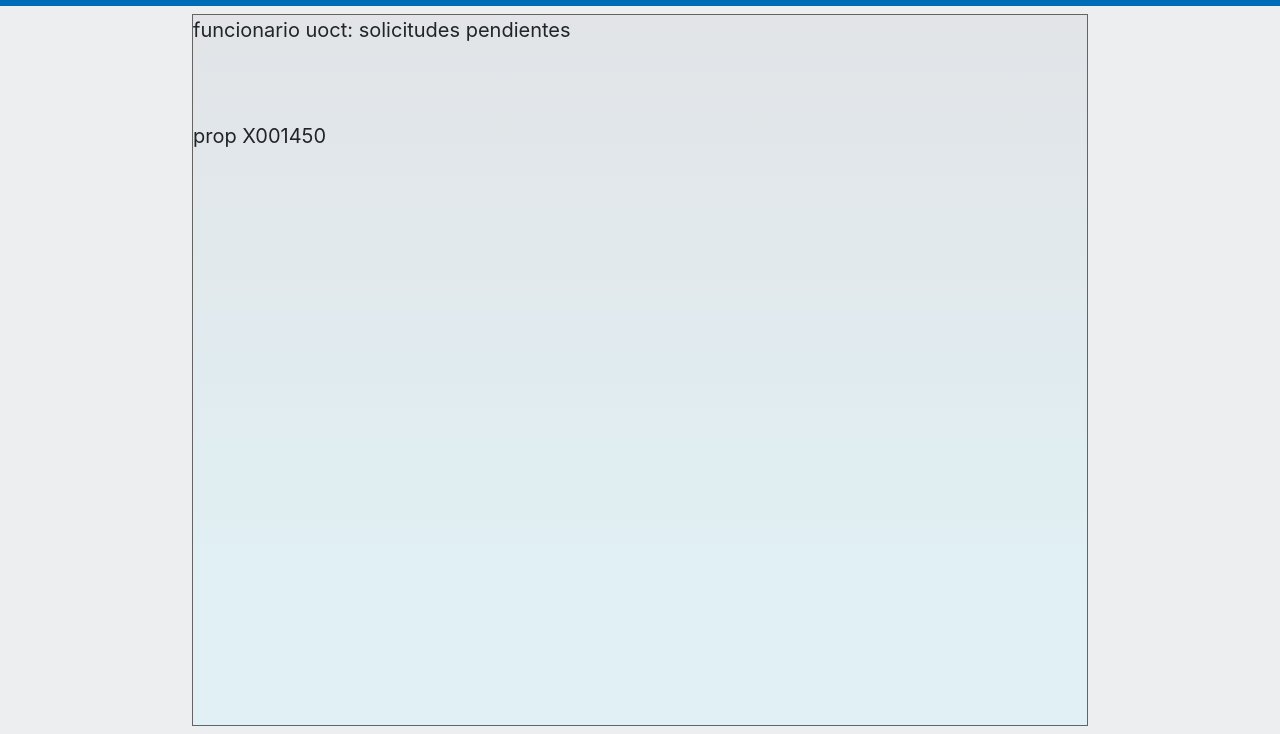
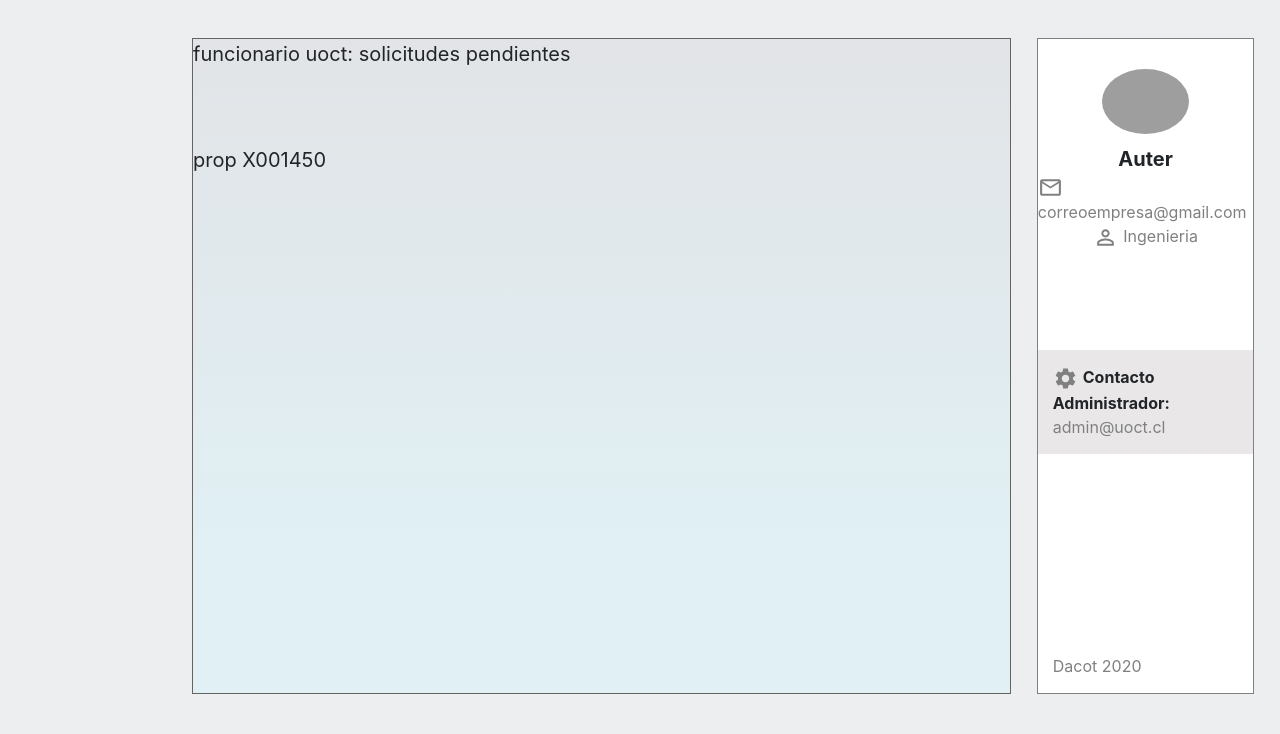
Before and after one commit to DACoT-UOCT/frontend, a React app: page / in a window 1280 px wide. Shown: the part 66-800 px from the top of the page. Built offline with nearby package versions, Linux system fonts and the light colour scheme; some packages are replaced by stand-ins of ours; grey boxes are pictures that could not be loaded.

Commit message:
User sidebar

```diff
--- a/src/App.css
+++ b/src/App.css
@@ -254,10 +254,11 @@ body {
   height: 99vh;
   display: grid;
   grid-template:
-    "header header header" 9vh
-    ". . ." 1vh
-    ". caja ." 89vh
-    /15% 70% 15%;
+    "header header header header header" 8vh
+    ". . . . ." 5vh
+    ". caja . profile ." 82vh
+    ". . . . ." 5vh
+    /15% 64% 2% 17% 2%;
 }
 
 Label{
--- a/src/components/Administracion/Administracion.module.css
+++ b/src/components/Administracion/Administracion.module.css
@@ -30,7 +30,7 @@
     padding: 10px;
     border-radius: 10px 10px 0px 0px;
     transform: translateY(2px);
-    transition: all 0.2s;
+    transition: all 0.1s;
 }
 
 .options button:focus {
--- a/src/components/App.js
+++ b/src/components/App.js
@@ -15,13 +15,14 @@ import {
 import NuevaActualizacion from "./SolicitudActualizacionNueva/NuevaActualizacion";
 import Dashboard from "./Dashboards/Dashboard";
 import Administracion from "./Administracion/Administracion";
+import Profile from "./Shared/Profile"
 
 export const StateContext = React.createContext();
 export const DispatchContext = React.createContext();
 
 const App = () => {
   const [state, dispatch] = useImmerReducer(reducer, initialState);
-  const { username, password, isLoading, error, isLoggedIn, rol } = state;
+  const { full_name, password, isLoading, error, isLoggedIn, rol, email } = state;
 
   return (
     <DispatchContext.Provider value={dispatch}>
@@ -48,6 +49,7 @@ const App = () => {
                   component={() => <Dashboard id="X001450" rol={rol} />}
                 />
               </Switch>
+              <Profile user={full_name} email={email} rol={rol}/>
             </div>
           )}
         </Router>
--- /dev/null
+++ b/src/components/shared/Profile.js
@@ -0,0 +1,26 @@
+import React from 'react'
+import MailOutlineIcon from '@material-ui/icons/MailOutline';
+import PersonOutlineIcon from '@material-ui/icons/PersonOutline';
+import SettingsIcon from '@material-ui/icons/Settings';
+
+import styles from './Profile.module.css';
+
+function Profile({user, email, rol}) {
+    return (
+        <div className={styles.profile}>
+            <div className = {styles.info}>
+                <img src="https://upload.wikimedia.org/wikipedia/commons/7/7c/Profile_avatar_placeholder_large.png" alt=""/>
+                <span className={styles.username}>{user}</span>
+                <span className={styles.email}><MailOutlineIcon fontSize="small" className={styles.icon}/>{email}</span>
+                <span className={styles.rol}><PersonOutlineIcon fontSize="small" className={styles.icon}/>{rol}</span>
+            </div>
+            <div className={styles.admin}>
+                <span className={styles.contact}><SettingsIcon fontSize="small" className={styles.icon}/>Contacto Administrador:</span>
+                <span className={styles.admin_mail}>admin@uoct.cl</span>
+            </div>
+            <span className={styles.footer}>Dacot 2020</span>
+        </div>
+    )
+}
+
+export default Profile
--- /dev/null
+++ b/src/components/shared/Profile.module.css
@@ -0,0 +1,58 @@
+.profile {
+    background-color: red;
+    grid-area: profile;
+    width: 100%;
+    border: 1px solid gray;
+    background-color: white;
+    display: flex;
+    flex-direction: column;
+    position: relative;
+}
+
+.profile img {
+    width: 40%;
+    margin: 30px;
+    margin-bottom: 10px;
+    border-radius: 100%;
+    position: relative;
+}
+
+.info {
+    align-items: center;
+    display: flex;
+    flex-direction: column;
+}
+
+.icon {
+    display: inline-block;
+    color: gray;
+    margin-right: 5px;
+}
+
+.username {
+    font-weight: 700;
+}
+
+.email, .rol, .footer, .admin_mail{
+    font-size: 0.8rem;
+    color: gray
+}
+
+.footer {
+    position: absolute;
+    bottom: 0;
+    padding: 15px;
+}
+
+.admin {
+    margin-top: 100px;
+    display: flex;
+    flex-direction: column;
+    padding: 15px;
+    background-color: rgb(233, 231, 231);
+}
+
+.contact {
+    font-size: 0.8rem;
+    font-weight: 700;
+}
```
